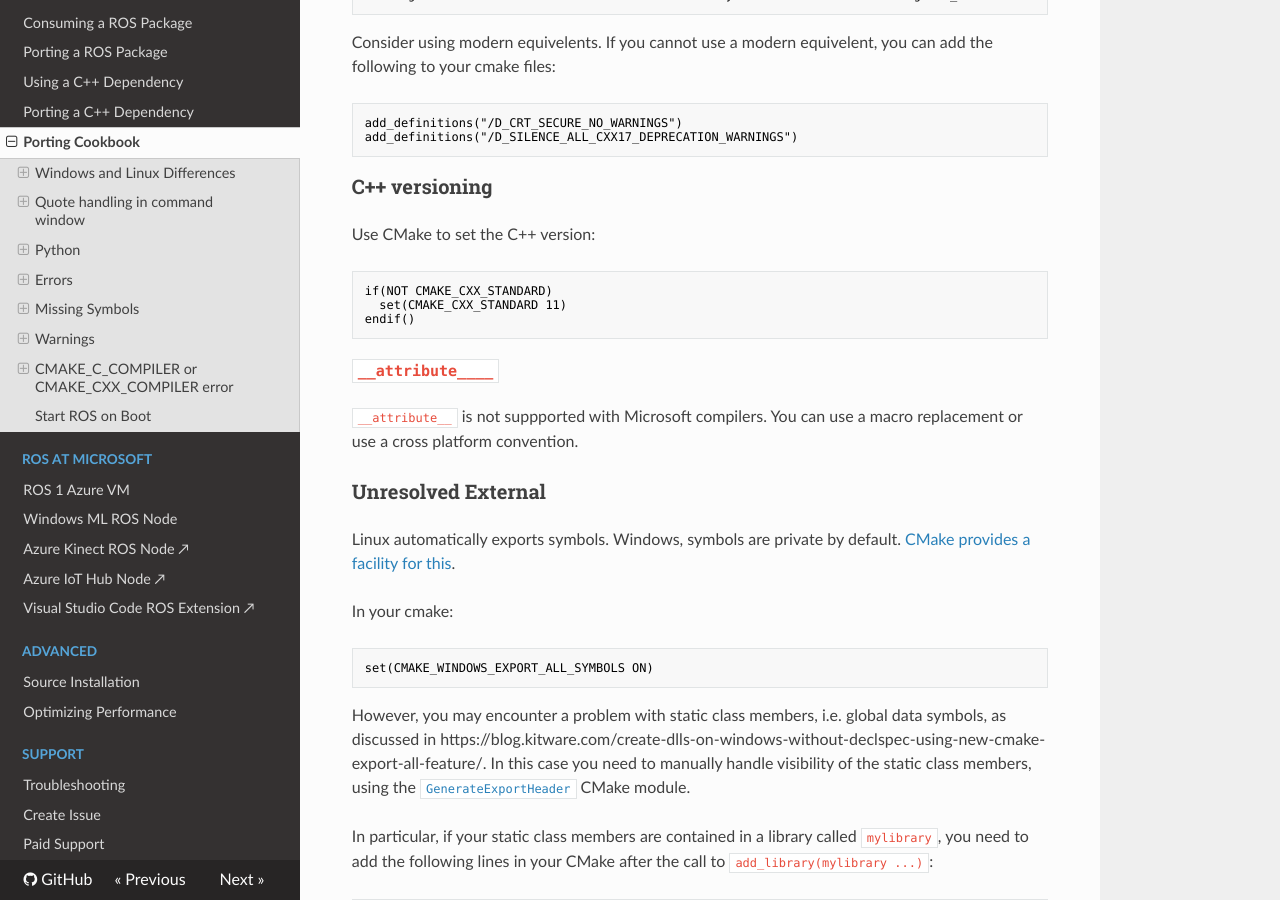
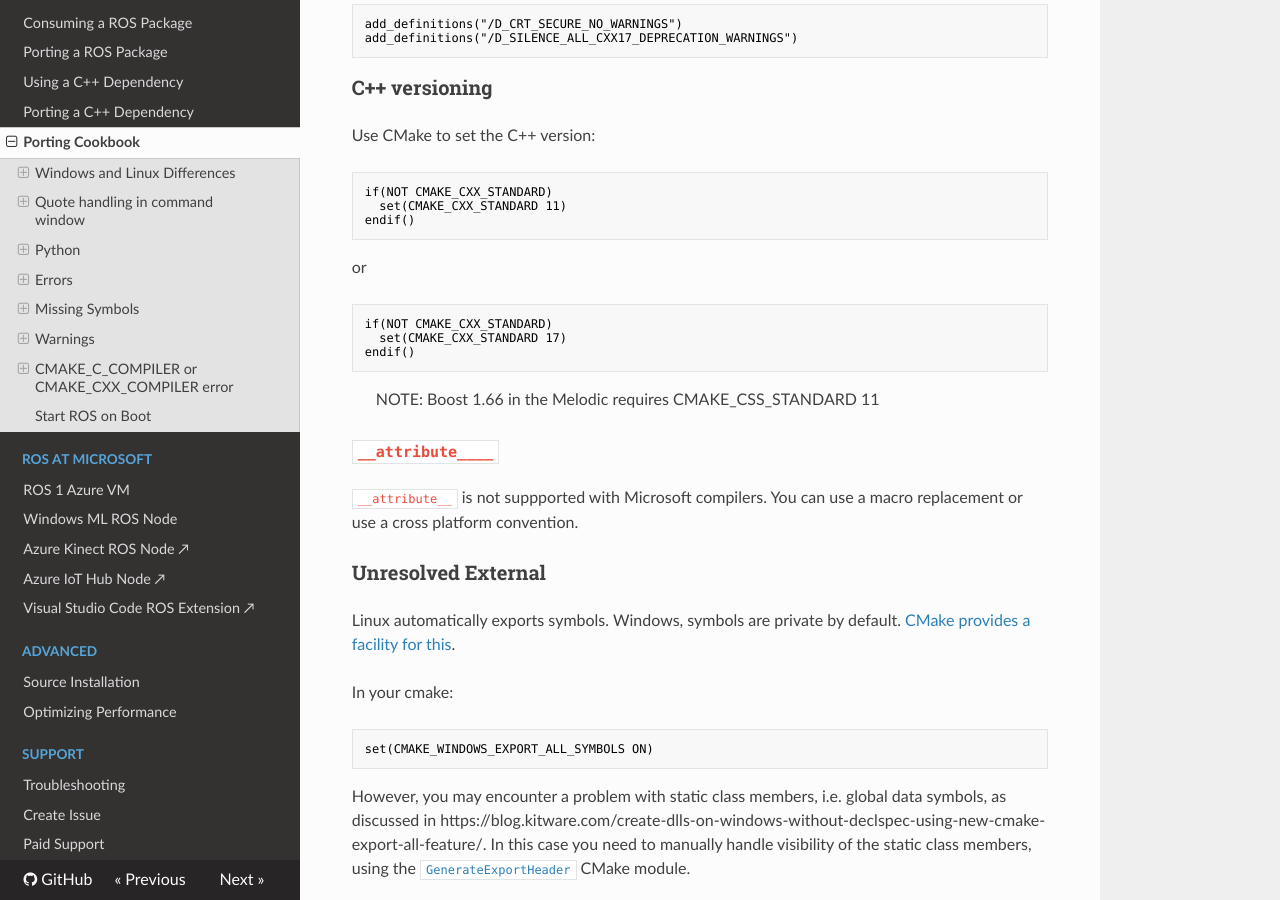
Before and after one commit to ms-iot/ROSOnWindows, an MkDocs documentation site: the page built from docs/Porting/Cookbook.md, in a window 1280 px wide and 900 px high, scrolled down 2552 px. Built offline with MkDocs 1.6.1, drawn with Linux system fonts in a browser that asks for light colours; nearby versions of some CDN libraries; some of the changed text lies outside the part shown.

Commit message:
Update Cookbook.md

````diff
--- a/docs/Porting/Cookbook.md
+++ b/docs/Porting/Cookbook.md
@@ -97,6 +93,15 @@ if(NOT CMAKE_CXX_STANDARD)
   set(CMAKE_CXX_STANDARD 11)
 endif()
 ```
+or
+```no-highlight
+if(NOT CMAKE_CXX_STANDARD)
+  set(CMAKE_CXX_STANDARD 17)
+endif()
+```
+
+> NOTE: Boost 1.66 in the Melodic requires CMAKE_CSS_STANDARD 11
+
 ### `__attribute____`
 `__attribute__` is not suppported with Microsoft compilers. You can use a macro replacement or use a cross platform convention.
 
````
Also changed, not shown: other parts of docs/Porting/Cookbook.md (+0 -4 lines).
